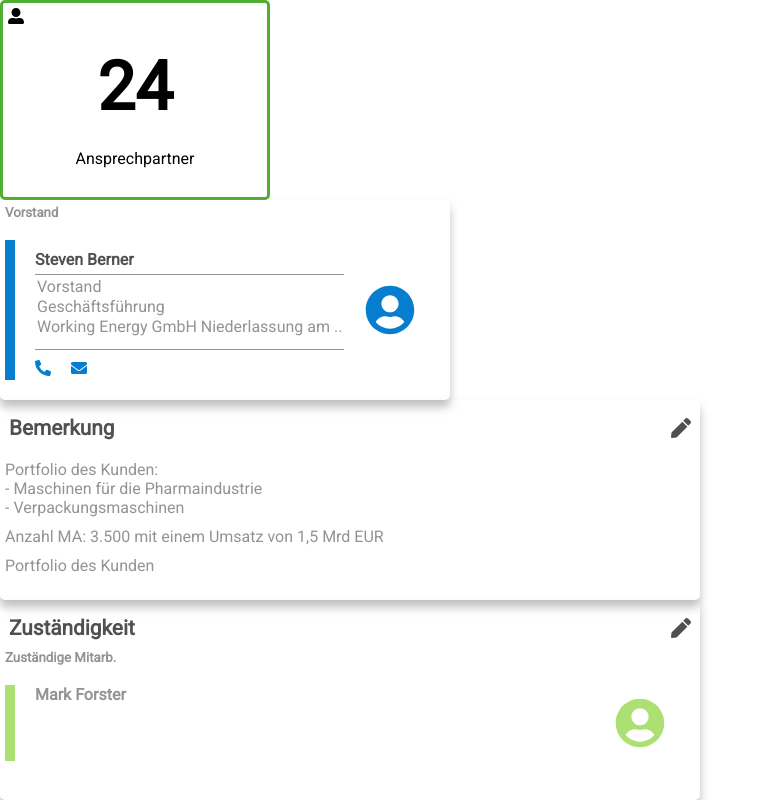
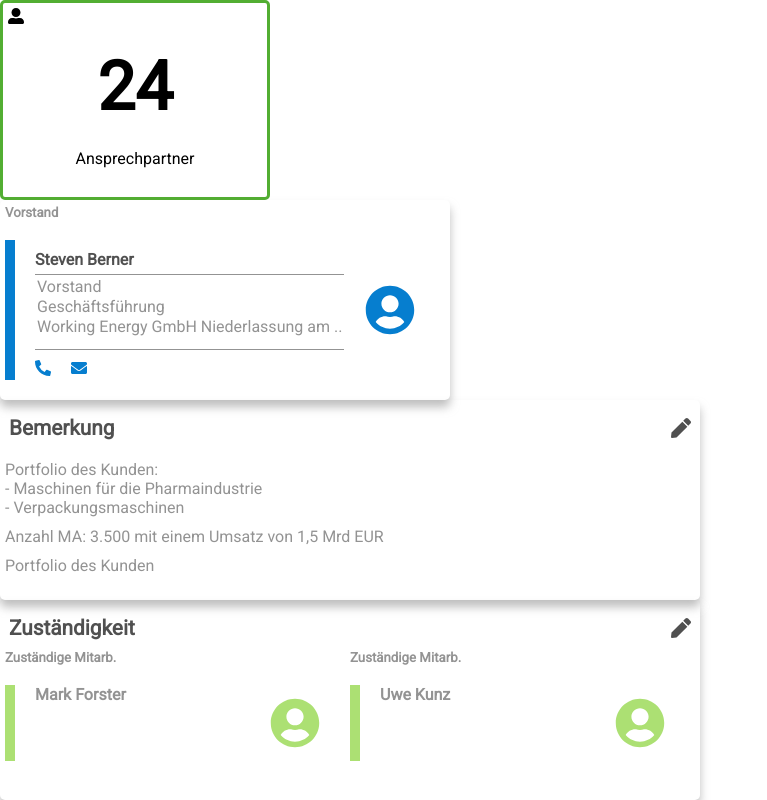
Before and after one commit to Alen002/crmcockpit, a React (Create React App) app: page / in a window 1280 px wide. Shown: the whole page, without its empty margins (0-767 px from the left). Built offline with nearby package versions, Linux system fonts and the light colour scheme.

Commit message:
adjusted css styling for the Responsibility component

```diff
--- a/src/App.js
+++ b/src/App.js
@@ -16,7 +16,10 @@ function App() {
       />
       <Notes />
 
-      <Responsibility employeeName="Mark Forster" />
+      <Responsibility
+        employeeFirstName="Mark Forster"
+        employeeSecondName="Uwe Kunz"
+      />
     </div>
   );
 }
--- a/src/components/Responsibility/Responsibility.css
+++ b/src/components/Responsibility/Responsibility.css
@@ -8,6 +8,8 @@
   padding: 5px 5px;
   border-radius: 5px;
   box-shadow: rgba(147, 147, 147, 0.6) 0px 7px 10px 0px; /*  hex text-100 to rgba */
+  display: flex;
+  flex-direction: column;
 }
 
 .display-none {
@@ -22,3 +24,12 @@
   padding-left: 20px;
   border-left: solid 10px var(--green-100);
 }
+
+.wrapper-employees {
+  display: grid;
+  grid-template-columns: 1fr 1fr;
+}
+
+.wrapper-employee-layout {
+  width: auto;
+}
--- a/src/components/Responsibility/Responsibility.js
+++ b/src/components/Responsibility/Responsibility.js
@@ -2,18 +2,19 @@ import React from "react";
 import "./Responsibility.css";
 import { FaUserCircle, FaPen } from "react-icons/fa";
 
-const Responsibility = ({ employeeName }) => {
+const Responsibility = ({ employeeFirstName, employeeSecondName }) => {
   return (
     <div className="wrapper-responsibility">
       <div className="notes-header">
         <h5 className="notes-header-headline">Zuständigkeit </h5>
         <FaPen className="notes-header-icon" />
       </div>
+      <div className="wrapper-employees">
+        <div className="wrapper-employee-layout">
           <h5>Zuständige Mitarb.</h5>
-
           <div className="employee">
             <div className="employee-general-green">
-          <h4>{employeeName}</h4>
+              <h4>{employeeFirstName}</h4>
               <ul className="display-none">
                 <li>blank</li>
                 <li>blank</li>
@@ -23,6 +24,22 @@ const Responsibility = ({ employeeName }) => {
             <FaUserCircle className="employee-icon icon-green" />
           </div>
         </div>
+        <div className="wrapper-employee-layout">
+          <h5>Zuständige Mitarb.</h5>
+          <div className="employee">
+            <div className="employee-general-green">
+              <h4>{employeeSecondName}</h4>
+              <ul className="display-none">
+                <li>blank</li>
+                <li>blank</li>
+                <li>blank</li>
+              </ul>
+            </div>
+            <FaUserCircle className="employee-icon icon-green" />
+          </div>
+        </div>
+      </div>
+    </div>
   );
 };
 
```
Lines whose indentation alone changed are shown as unchanged.
